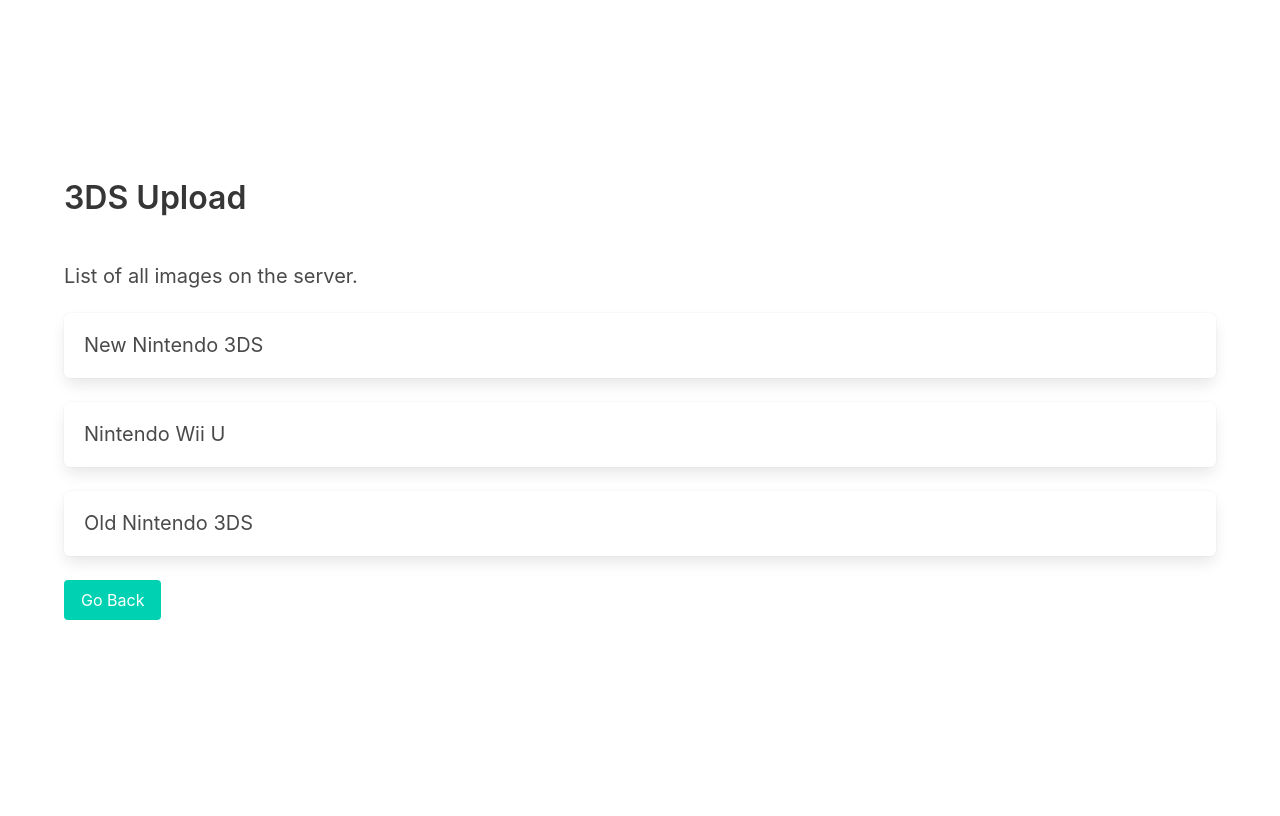
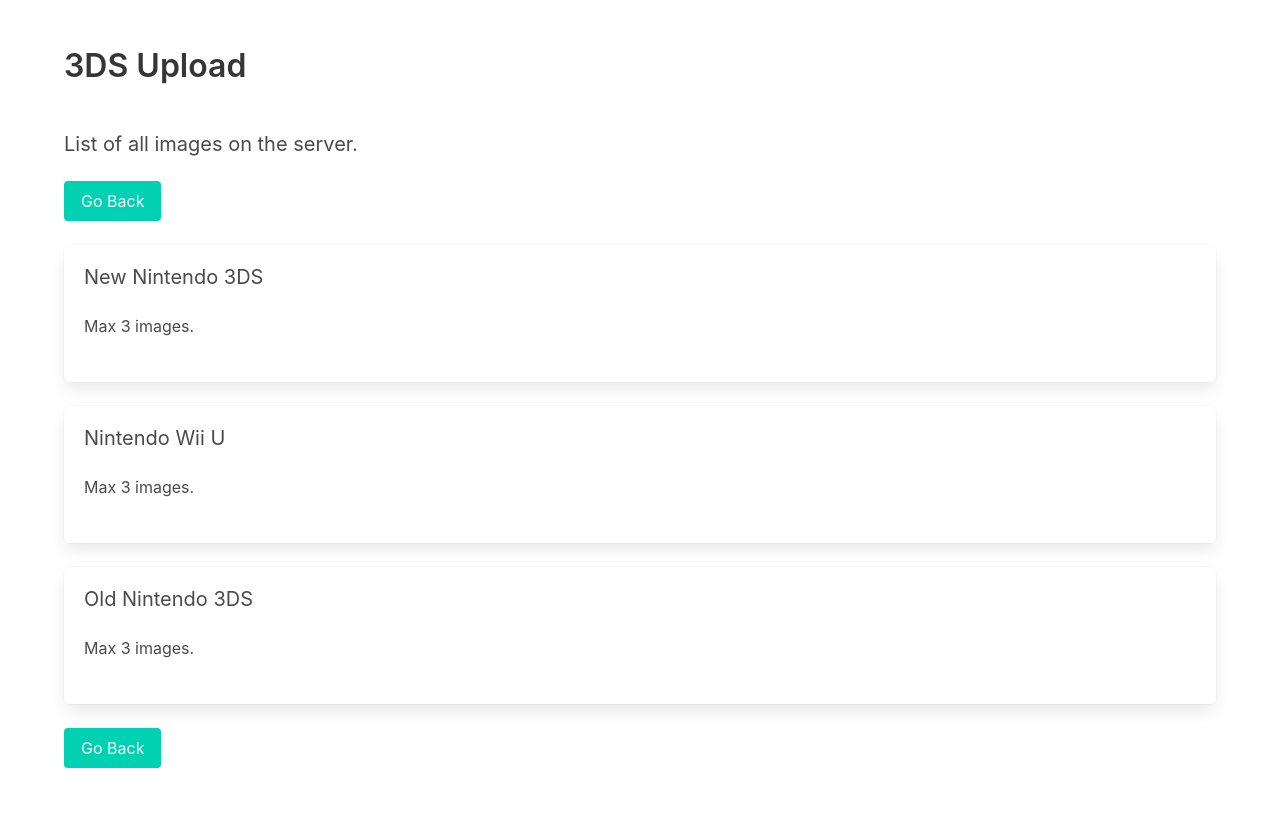
Before and after one commit to oscie57/3ds-upload, a Flask app: page /list in a window 1280 px wide. Before the commit the page ends 620 px from the top, so only its background shows below. Run offline with Flask 2, Linux system fonts and the light colour scheme.

Commit message:
updated list

```diff
--- a/app.py
+++ b/app.py
@@ -101,25 +101,33 @@
 
     return render_template('upload.html', uploadname="image.jpg", url=url)
 
-if local == True:
-    @app.route('/list')
-    def list():
-        if debug == True:
-            request_dump(request)
 
-        n3dsimages = []
-        wiiuimages = []
-        o3dsimages = []
+@app.route('/list')
+def list():
+    if debug == True:
+        request_dump(request)
 
-        for image in os.listdir('./uploads/'):
-            if "n3ds_" in image:
-                n3dsimages.append(image)
-            if "wiiu_" in image:
-                wiiuimages.append(image)
-            if "o3ds_" in image:
-                o3dsimages.append(image)
+    n3dsimages = []
+    wiiuimages = []
+    o3dsimages = []
 
-        return render_template("list.html", n3dsimages=n3dsimages, wiiuimages=wiiuimages, o3dsimages=o3dsimages, local=local)
+    for image in os.listdir('./uploads/'):
+        if "n3ds_" in image:
+            n3dsimages.append(image)
+        if "wiiu_" in image:
+            wiiuimages.append(image)
+        if "o3ds_" in image:
+            o3dsimages.append(image)
+
+    while len(n3dsimages) > 3:
+        n3dsimages.pop()
+    while len(wiiuimages) > 3:
+        n3dsimages.pop()
+    while len(o3dsimages) > 3:
+        n3dsimages.pop()
+
+
+    return render_template("list.html", n3dsimages=n3dsimages, wiiuimages=wiiuimages, o3dsimages=o3dsimages)
 
 
 @app.route('/css/<sheet>.css')
--- a/templates/list.html
+++ b/templates/list.html
@@ -31,10 +31,15 @@
                             List of all images on the server.
                         </h2>
 
+                        <a href="/"><button class="button is-primary">Go Back</button></a>
+                        <br><br>
+
                         <div class="box">
                             <h2 class="subtitle">
                                 New Nintendo 3DS
                             </h2>
+                            Max 3 images.
+                            <br><br>
 
                             {% for image in n3dsimages %}
                                 <img src="./uploads/{{ image }}" width="300">
@@ -45,6 +50,8 @@
                             <h2 class="subtitle">
                                 Nintendo Wii U
                             </h2>
+                            Max 3 images.
+                            <br><br>
 
                             {% for image in wiiuimages %}
                                 <img src="./uploads/{{ image }}" width="300">
@@ -55,6 +62,8 @@
                             <h2 class="subtitle">
                                 Old Nintendo 3DS
                             </h2>
+                            Max 3 images.
+                            <br><br>
 
                             {% for image in o3dsimages %}
                                 <img src="./uploads/{{ image }}" width="300">
--- a/templates/upload.html
+++ b/templates/upload.html
@@ -21,6 +21,11 @@
             <div id="main" class="container is-widescreen has-left-left">
                 <div class="has-text-black">
 
+                    <div class="notification is-warning">
+                        <h2 class="subtitle">When Uploading</h2>
+                        Images uploaded can be seen by anyone with access to the webpage. Be careful with what you post.
+                      </div>
+
                     <h1 class="title">
                         3DS Upload
                     </h1>
```
